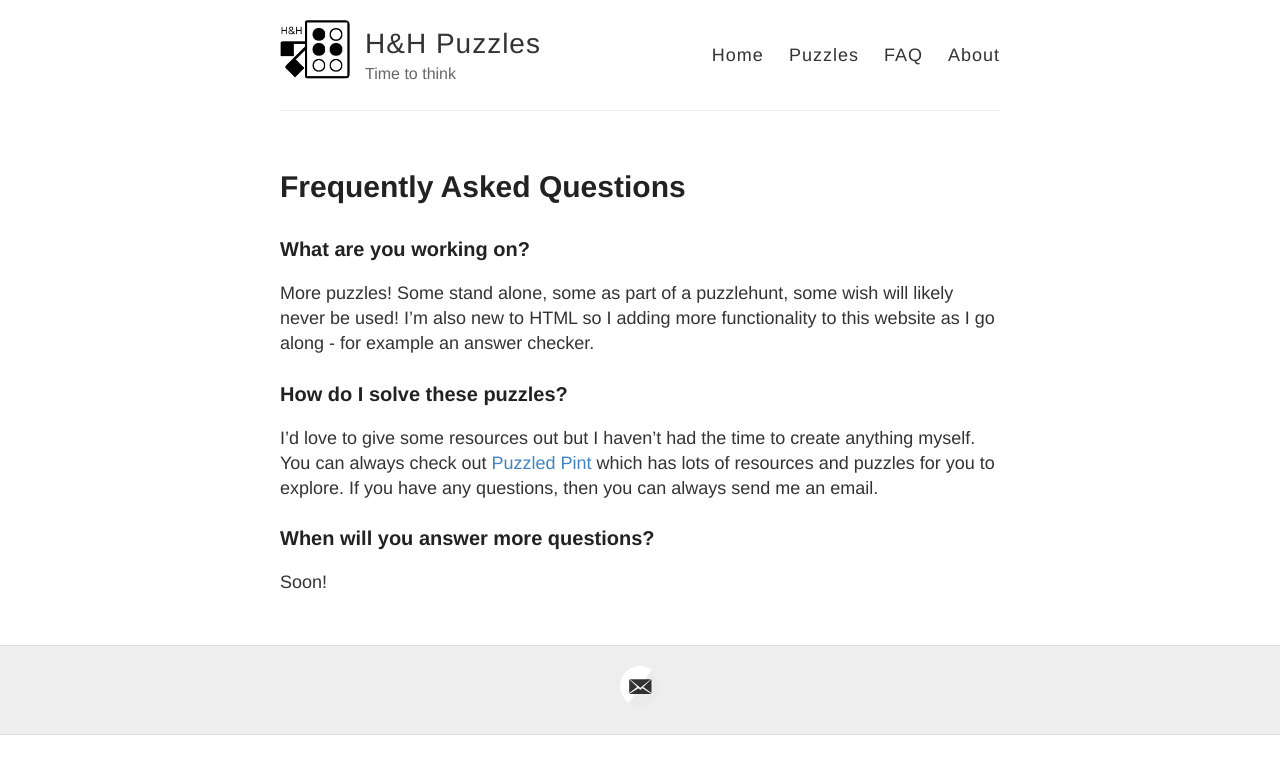
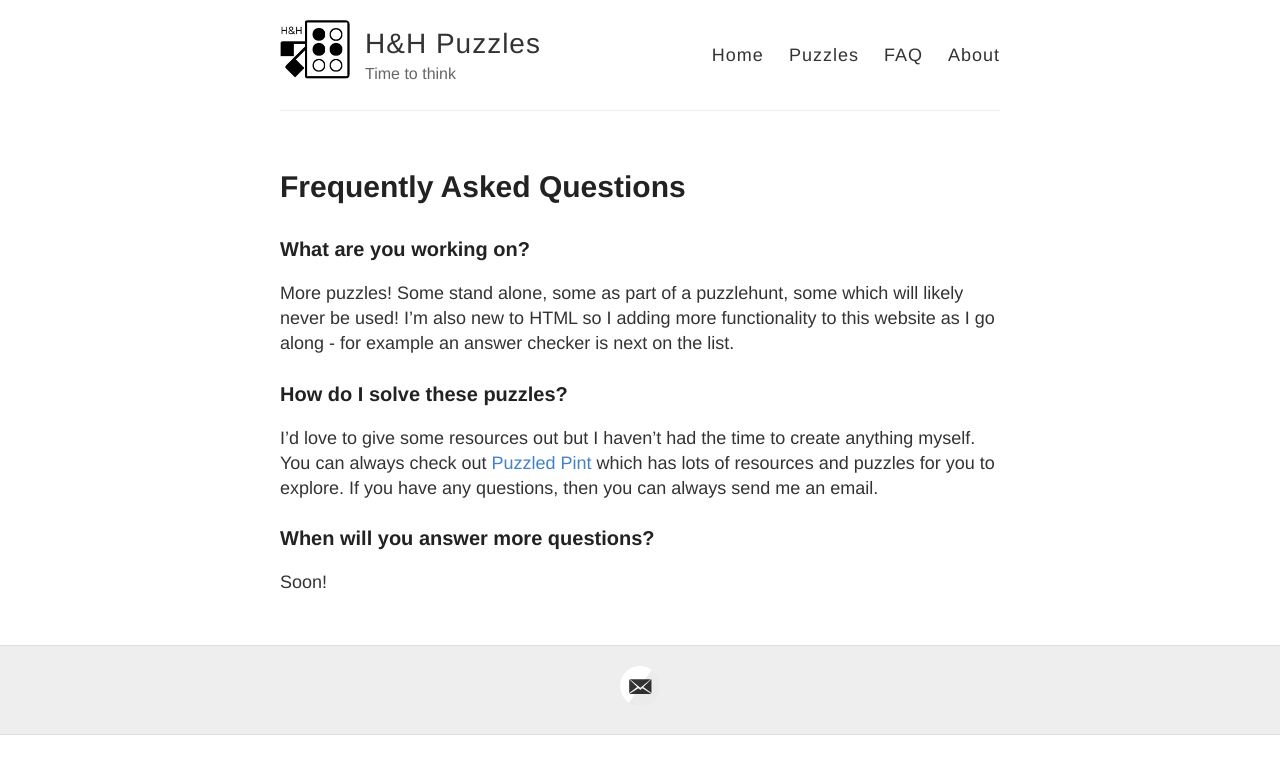
Before and after one commit to HandH-Puzzle/HandH-Puzzle.github.io, a Jekyll site: the page built from faq.md, in a window 1280 px wide. Shown: the top 774 px of the page. Built offline with Jekyll 4.4.1, drawn with Linux system fonts in a browser that asks for light colours.

Commit message:
Update faq.md

```diff
--- a/faq.md
+++ b/faq.md
@@ -6,7 +6,7 @@ published: true
 ---
 
 ### What are you working on?
-More puzzles! Some stand alone, some as part of a puzzlehunt, some wish will likely never be used! I'm also new to HTML so I adding more functionality to this website as I go along - for example an answer checker.
+More puzzles! Some stand alone, some as part of a puzzlehunt, some which will likely never be used! I'm also new to HTML so I adding more functionality to this website as I go along - for example an answer checker is next on the list.
 
 ### How do I solve these puzzles?
 I'd love to give some resources out but I haven't had the time to create anything myself. You can always check out <a href="http://www.puzzledpint.com/resources/">Puzzled Pint</a> which has lots of resources and puzzles for you to explore. If you have any questions, then you can always send me an email.
```
